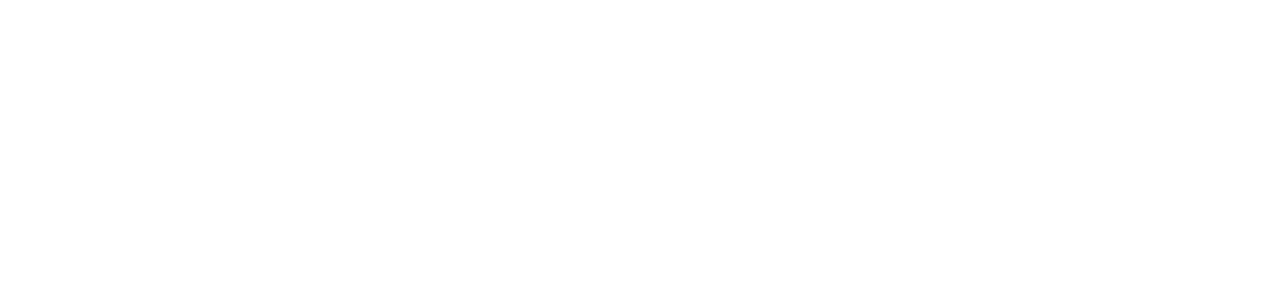
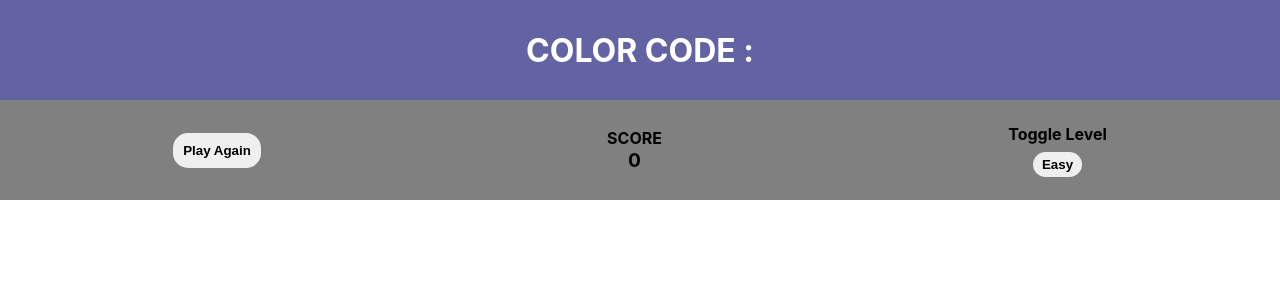
Before and after one commit to Desmond-Fon/color-picker, a React (Create React App) app: page / in a window 1280 px wide. Shown: the top 300 px of the page. Built offline with nearby package versions, Linux system fonts and the light colour scheme.

Commit message:
created the header and section page

```diff
--- a/src/App.css
+++ b/src/App.css
@@ -1,38 +1,65 @@
+* {
+  margin: 0;
+  padding: 0;
+  box-sizing: border-box;
+}
+
 .App {
   text-align: center;
+  display: flex;
+  justify-content: center;
+  align-items: center;
+  height: 100px;
 }
 
-.App-logo {
-  height: 40vmin;
-  pointer-events: none;
+.header {
+  background: rgb(99, 99, 163);
+  color: white;
 }
 
-@media (prefers-reduced-motion: no-preference) {
-  .App-logo {
-    animation: App-logo-spin infinite 20s linear;
-  }
+.section {
+  display: flex;
+  justify-content: space-around;
+  align-items: center;
+  height: 100px;
+  background: gray;
 }
 
-.App-header {
-  background-color: #282c34;
-  min-height: 100vh;
+.start{
+   padding: 10px;
+   border-radius: 15px;
+   border: none;
+   font-weight: bold;
+}
+
+.score{
   display: flex;
   flex-direction: column;
   align-items: center;
-  justify-content: center;
-  font-size: calc(10px + 2vmin);
-  color: white;
+  font-weight: bold;
 }
 
-.App-link {
-  color: #61dafb;
+.score-number{
+  font-size: larger;
+  /* font-weight: bold; */
 }
 
-@keyframes App-logo-spin {
-  from {
-    transform: rotate(0deg);
-  }
-  to {
-    transform: rotate(360deg);
-  }
+.toggler{
+  display: flex;
+  flex-direction: column;
+  /* justify-content: center; */
+  align-items: center;
 }
+
+.toggle-level{
+  font-weight: bold;
+}
+
+.level{
+  padding: 5px;
+   border-radius: 15px;
+   border: none;
+   font-weight: bold;
+   margin-top: 8px;
+   width: 50%;
+}
--- a/src/App.js
+++ b/src/App.js
@@ -1,9 +1,14 @@
 import './App.css';
+import Header from './component/Header';
+import Main from './component/Main';
+import Section from './component/Section';
 
 function App() {
   return (
-    <div className="App">
-
+    <div>
+     <Header />
+     <Section />
+     <Main />
     </div>
   );
 }
--- /dev/null
+++ b/src/component/Header.jsx
@@ -0,0 +1,7 @@
+const Header = () => {
+    return ( <>
+        <h1 className="App header">COLOR CODE : </h1>
+    </> );
+}
+
+export default Header;
--- /dev/null
+++ b/src/component/Main.jsx
@@ -0,0 +1,7 @@
+const Main = () => {
+    return ( <>
+
+    </> );
+}
+
+export default Main;
--- /dev/null
+++ b/src/component/Section.jsx
@@ -0,0 +1,20 @@
+const Section = () => {
+    return ( <div className="section">
+        <div><button className="start">
+            Play Again
+            </button></div>
+        <div className="score">
+            <p>SCORE</p>
+            <p className="score-number">
+            0
+            </p></div>
+        <div className="toggler">
+            <p className="toggle-level">Toggle Level</p>
+            <button className="level">
+                Easy
+            </button>
+        </div>
+    </div> );
+}
+
+export default Section;
```
Also changed, not shown: src/component/option page/Hard.jsx (added, +7 -0 lines), src/component/option page/Easy.jsx (added).
